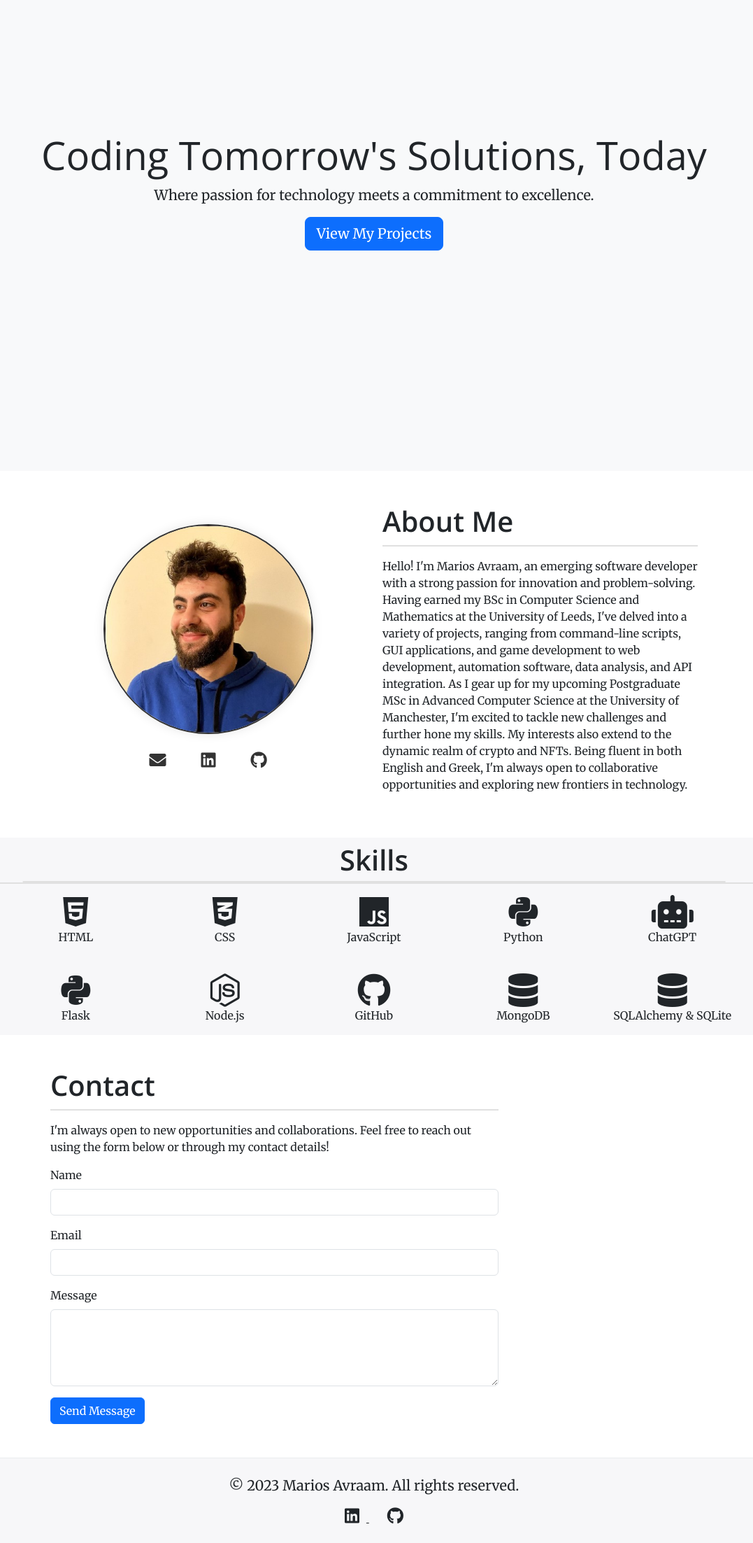
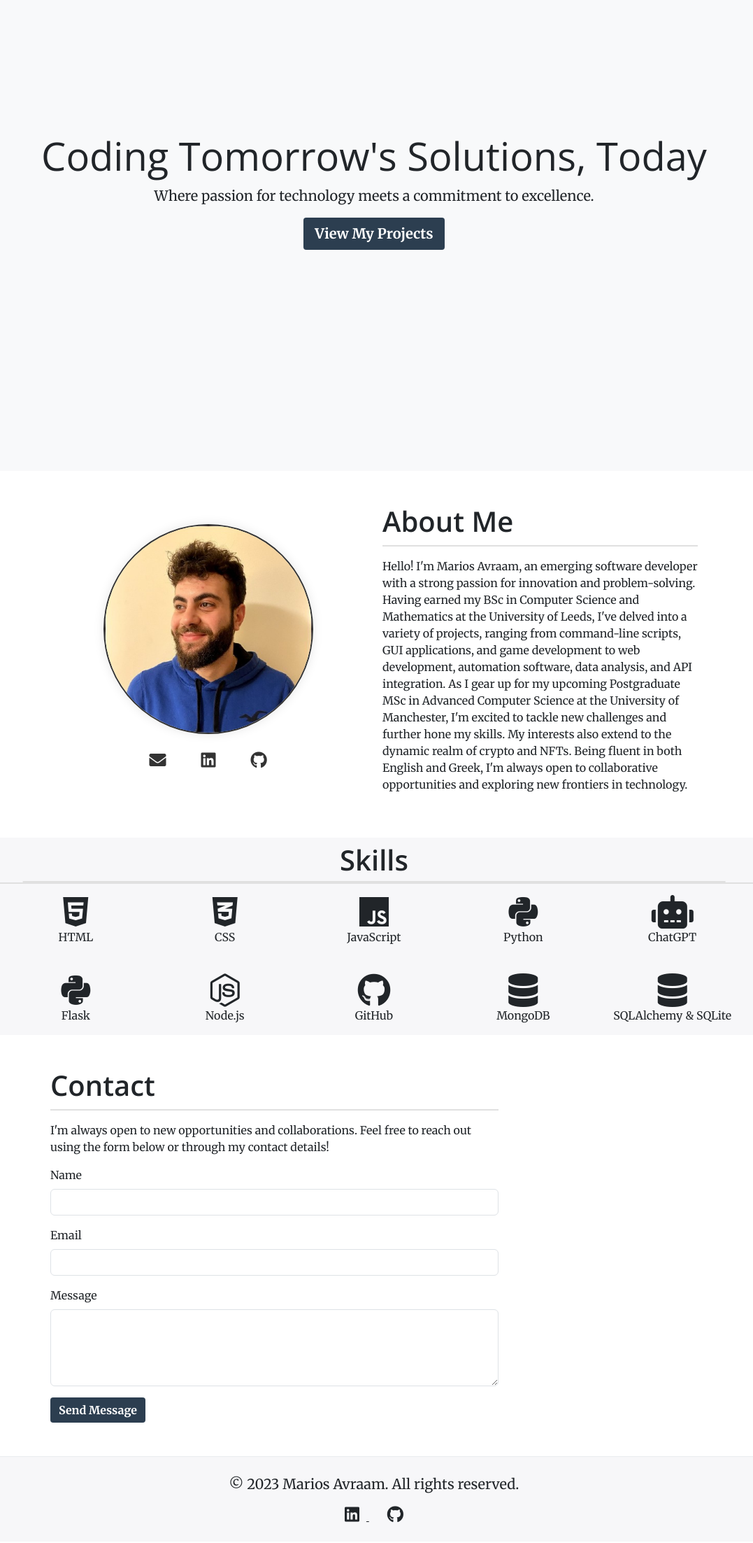
Before and after one commit to MariosAvraam/portfolio-website, a Flask app: page / in a window 1280 px wide. Shown: the part 183-2388 px from the top of the page at 70% size, without its empty margins (105-1182 px from the left). After the commit the page ends 2358 px from the top, so only its background shows below. Run offline with Flask 3, Linux system fonts and the light colour scheme.

Commit message:
Change button styling

```diff
--- a/static/css/styles.css
+++ b/static/css/styles.css
@@ -137,3 +137,18 @@ footer i {
     color: #007bff;
     text-decoration: none;
 }
+
+.btn {
+    background-color: #2c3e50;
+    color: #ffffff;
+    border: none;
+    border-radius: 4px;
+    font-weight: 600;
+    transition: background-color 0.3s ease;
+}
+
+.btn:hover {
+    background-color: #1a2836;
+    color: #ffffff;
+    text-decoration: none;
+}
```
